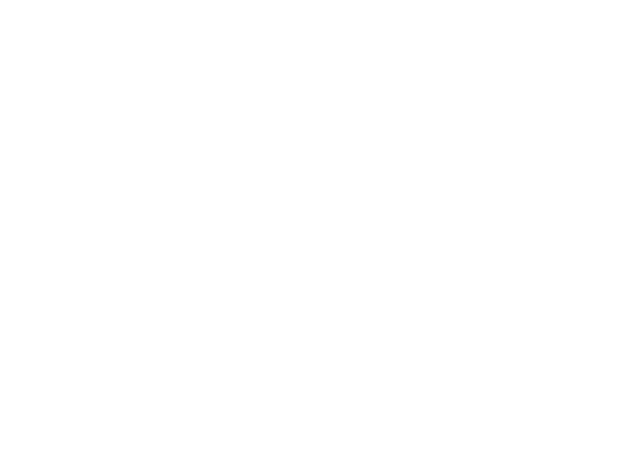
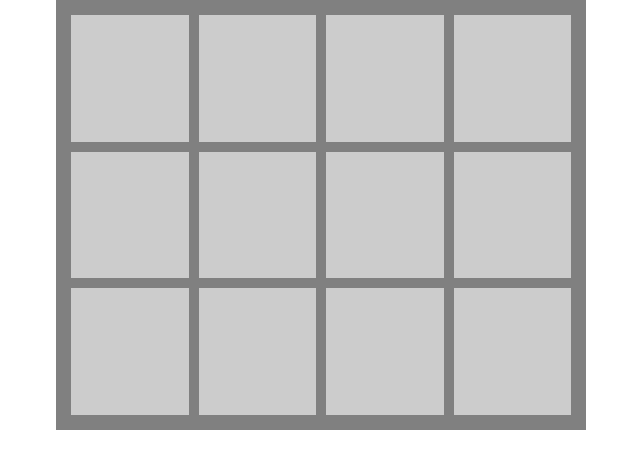
Before and after one commit to alelarge/memory-games, a React (Create React App) app: page / in a window 1280 px wide. Shown: the top 468 px of the page, without its empty margins (319-959 px from the left). Built offline with nearby package versions, Linux system fonts and the light colour scheme.

Commit message:
Update the app global CSS and refactorize the app to use the store and use CardContainer

```diff
--- /dev/null
+++ b/src/App.scss
@@ -0,0 +1,17 @@
+.App {
+  display: flex;
+  align-items: center;
+  justify-content: center;
+
+  .MemoryContainer{
+    background-color: grey;
+    display: grid;
+    padding: 15px;
+    justify-items: center;
+    grid-template-columns: repeat(4, 1fr);
+    grid-template-rows: repeat(3, 1fr);
+    gap: 10px;
+    width: 500px;
+    height: 400px;
+  }
+}
--- a/src/App.tsx
+++ b/src/App.tsx
@@ -1,15 +1,23 @@
-import React from 'react';
-import logo from './logo.svg';
-import './App.css';
-import Card from './components/Card/Card';
+import React, { useState } from 'react';
+import { Provider, useSelector } from 'react-redux';
+import { store } from './store';
+import './App.scss';
+import CardContainer from './components/CardContainer/CardContainer';
 
 function App() {
+  const [choise, setChoice] = useState<number>(0)
+  const [Score, setScore] = useState<number>(
+    parseInt(localStorage.getItem('Score') || '0') || Number.MAX_SAFE_INTEGER
+  )
+
   return (
-    <div className="App">
-     <Card content='A' />
-     <Card content='B' />
-     <Card content='C' />
-    </div>
+    <React.StrictMode>
+      <Provider store={store}>
+        <div className="App">
+          <CardContainer />
+        </div>
+      </Provider>
+    </React.StrictMode>
   );
 }
 
```
